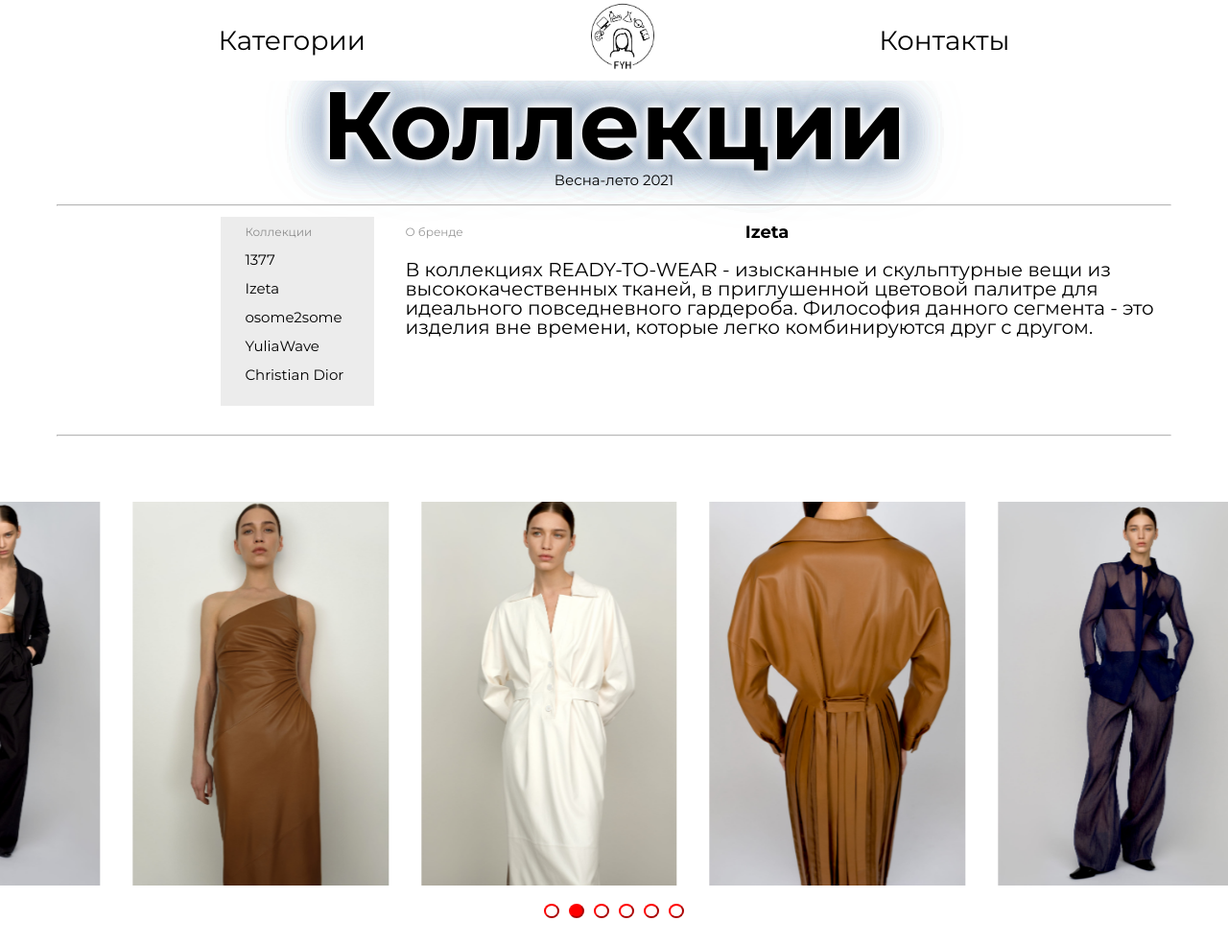
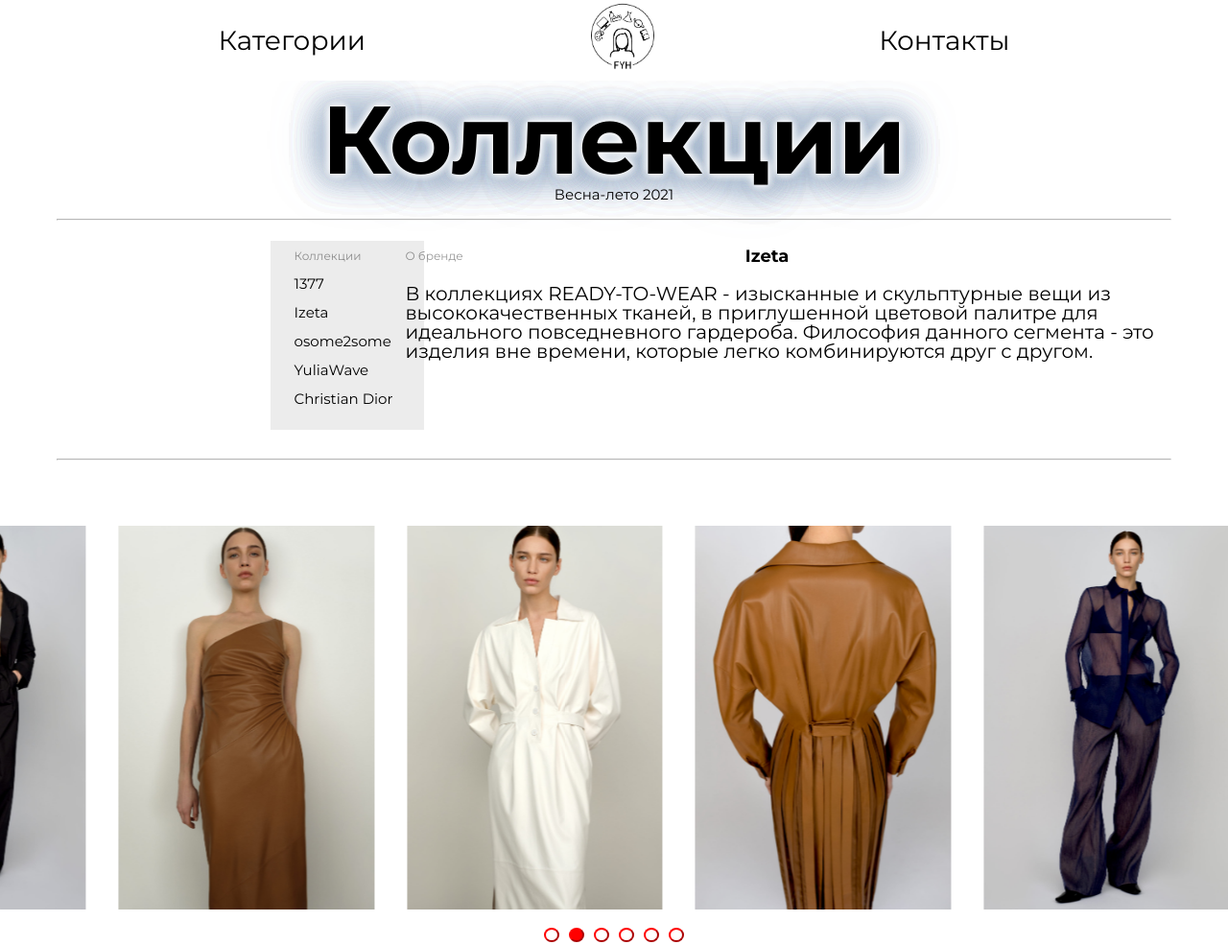
Before and after one commit to abvika/v18, a plain HTML site: page indexcol.html in a window 1280 px wide. Shown: the top 985 px of the page at 96% size. Drawn offline with nearby package versions, Linux system fonts and the light colour scheme; files whose address does not match are found by name; a web font is replaced by a local one.

Commit message:
Update stylecol.css

```diff
--- a/css/stylecol.css
+++ b/css/stylecol.css
@@ -731,7 +731,7 @@ hr{
 /*		margin-right: 72%;*/
 	}
 	.main-title{
-		margin-top:15px;
+		margin-top:30px;
 	}
 	.block-body-tag{
 		font-size: 12px;
@@ -741,6 +741,7 @@ hr{
 	}
 	.block-text{
 		padding-left: 33%;
+		padding-top:20px;
 	}
 	.block-tag{
 		font-size: 12px;
@@ -749,7 +750,7 @@ hr{
 		font-size: 15px;
 	}
 	.block-link-cont{
-		margin-left: 18%;
+		margin-left: 22%;
 	}
 }
 
```
